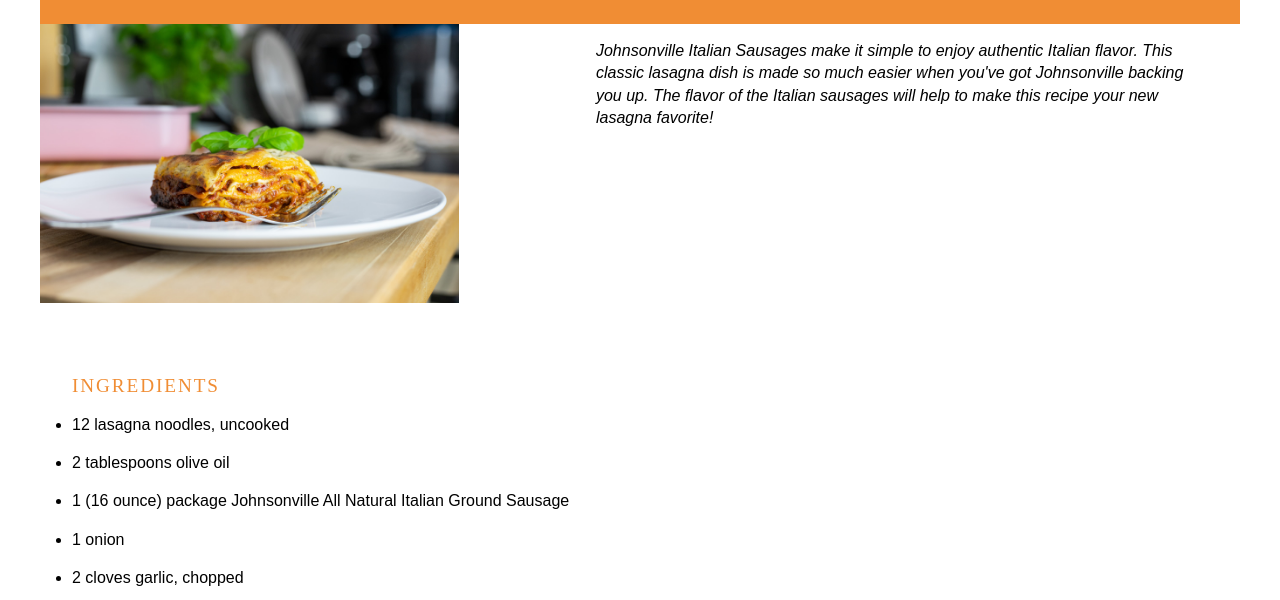
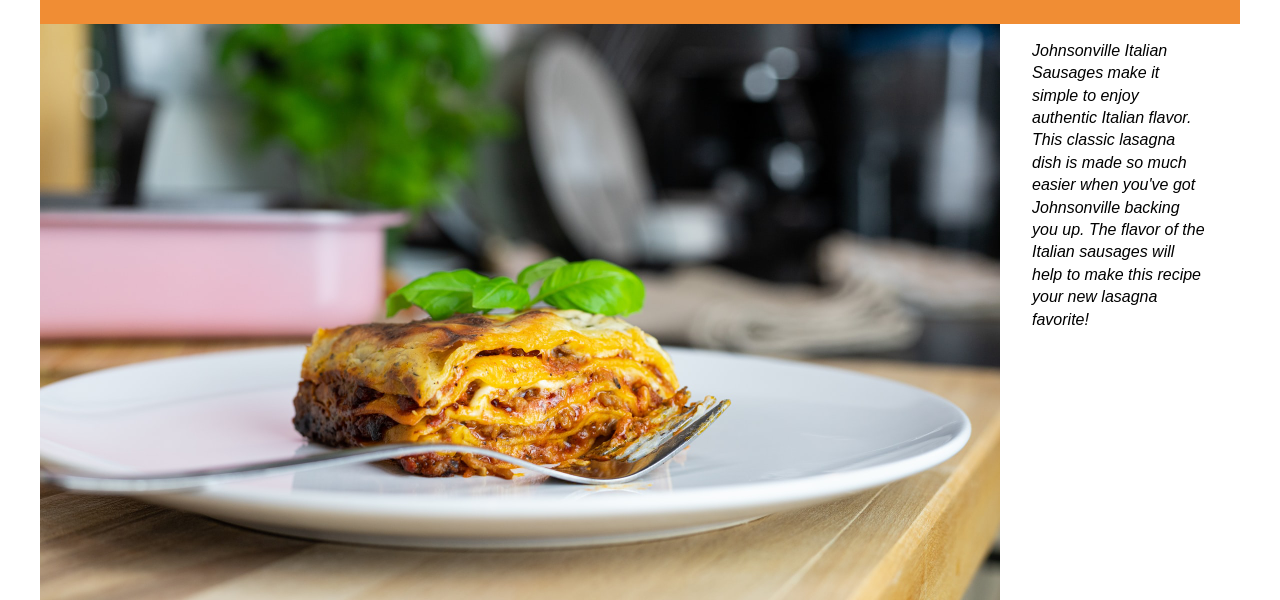
Before and after one commit to grc-rfarkas/grc-rfarkas.github.io, a plain HTML site: page grc338/css-grid-layout/index.html in a window 1280 px wide. Shown: the part 133-733 px from the top of the page. Drawn offline with Linux system fonts and the light colour scheme; a web font is replaced by a local one.

Commit message:
Update lasagnastyle.css

```diff
--- a/grc338/css-grid-layout/lasagnastyle.css
+++ b/grc338/css-grid-layout/lasagnastyle.css
@@ -30,7 +30,7 @@ figure{
 img {
     display: grid;
     grid-colum:1/2;
-    width: 80%;
+    max-width: 60em;
 }
 
 figcaption{
```
